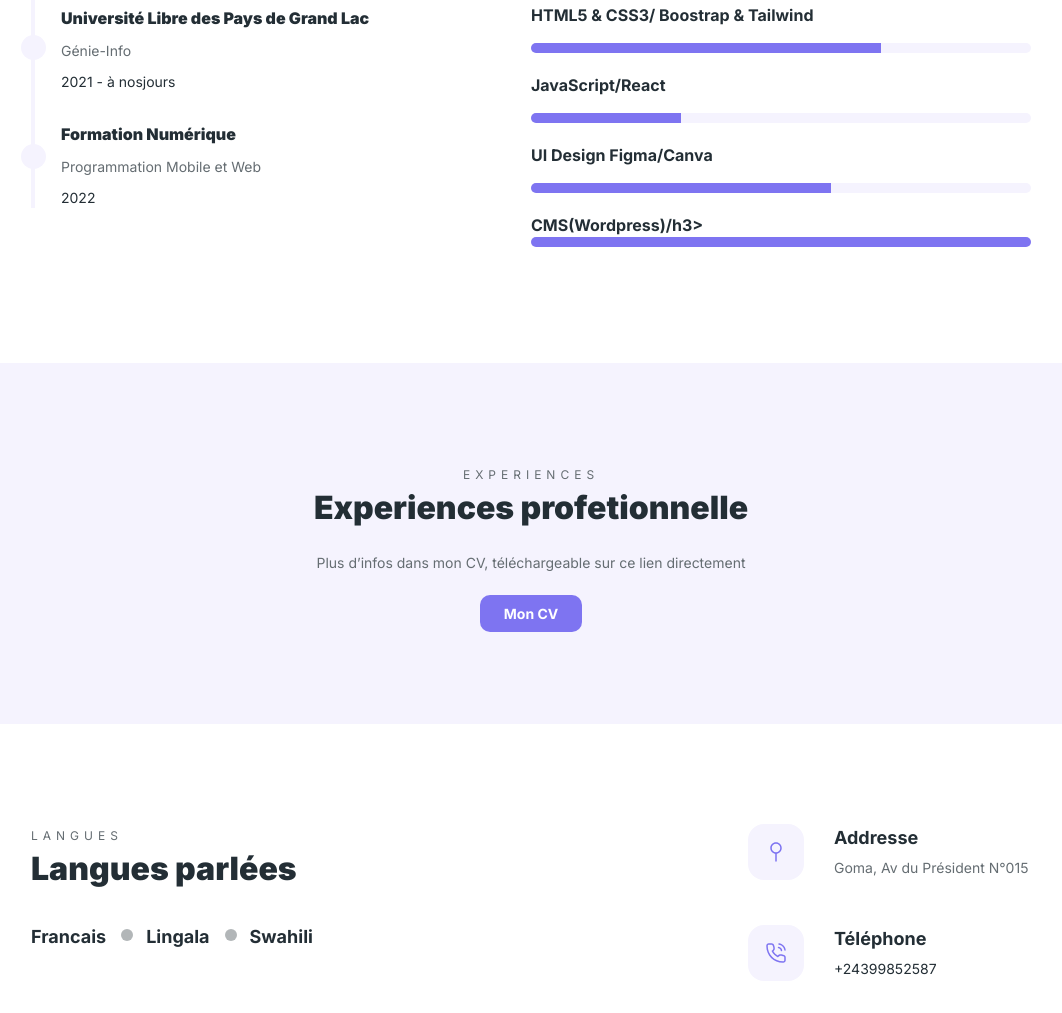
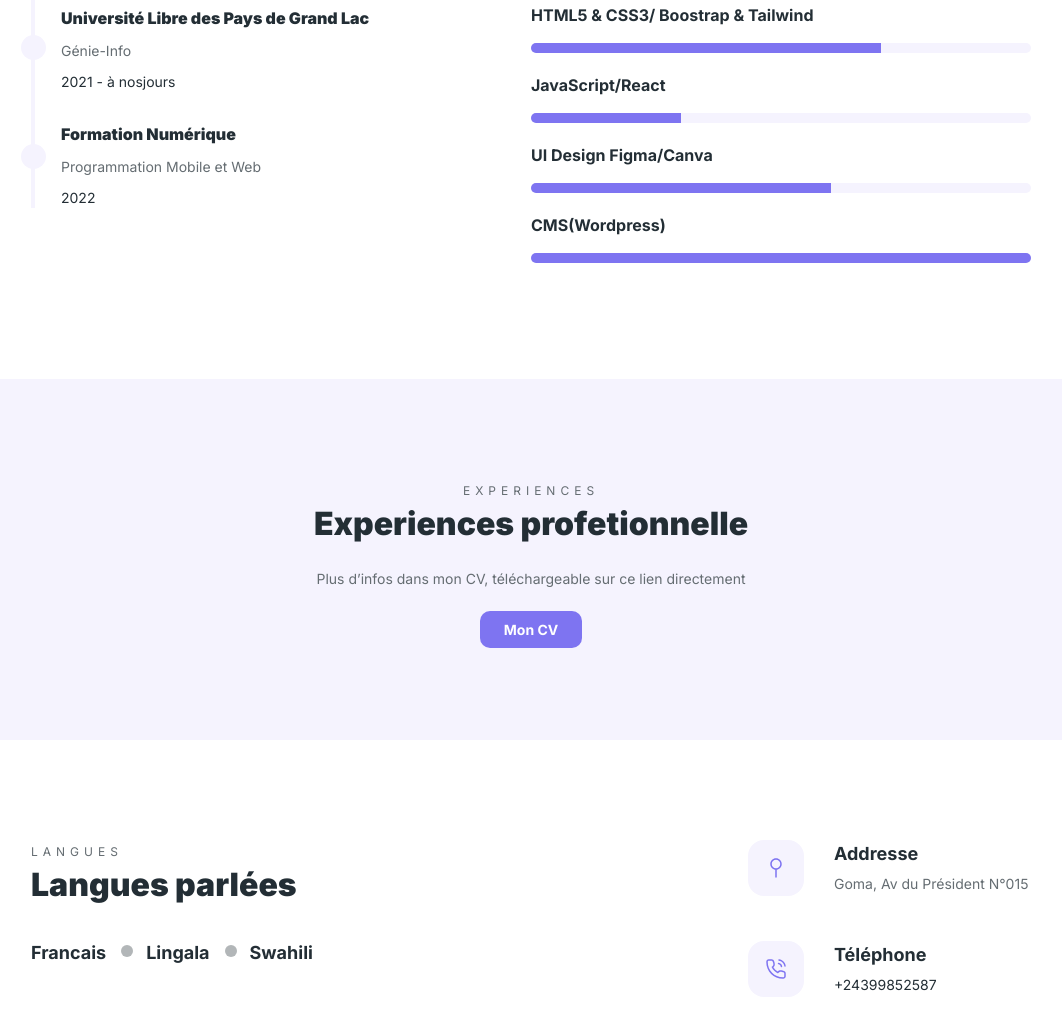
Before and after one commit to Koliama-code/monPortofolio, a website: page index.html in a window 1280 px wide. Shown: the part 1529-2542 px from the top of the page, without its empty margins (109-1171 px from the left). Drawn offline with Linux system fonts and the light colour scheme.

Commit message:
Update index.html

```diff
--- a/index.html
+++ b/index.html
@@ -143,7 +143,7 @@
 										<div class="level level3"><div></div></div>
 									</div>
 									<div class="skill-block">
-										<h3>CMS(Wordpress)/h3>
+										<h3>CMS(Wordpress)<h3>
 										<div class="level level4"><div></div></div>
 									</div>
 								</div>
```
